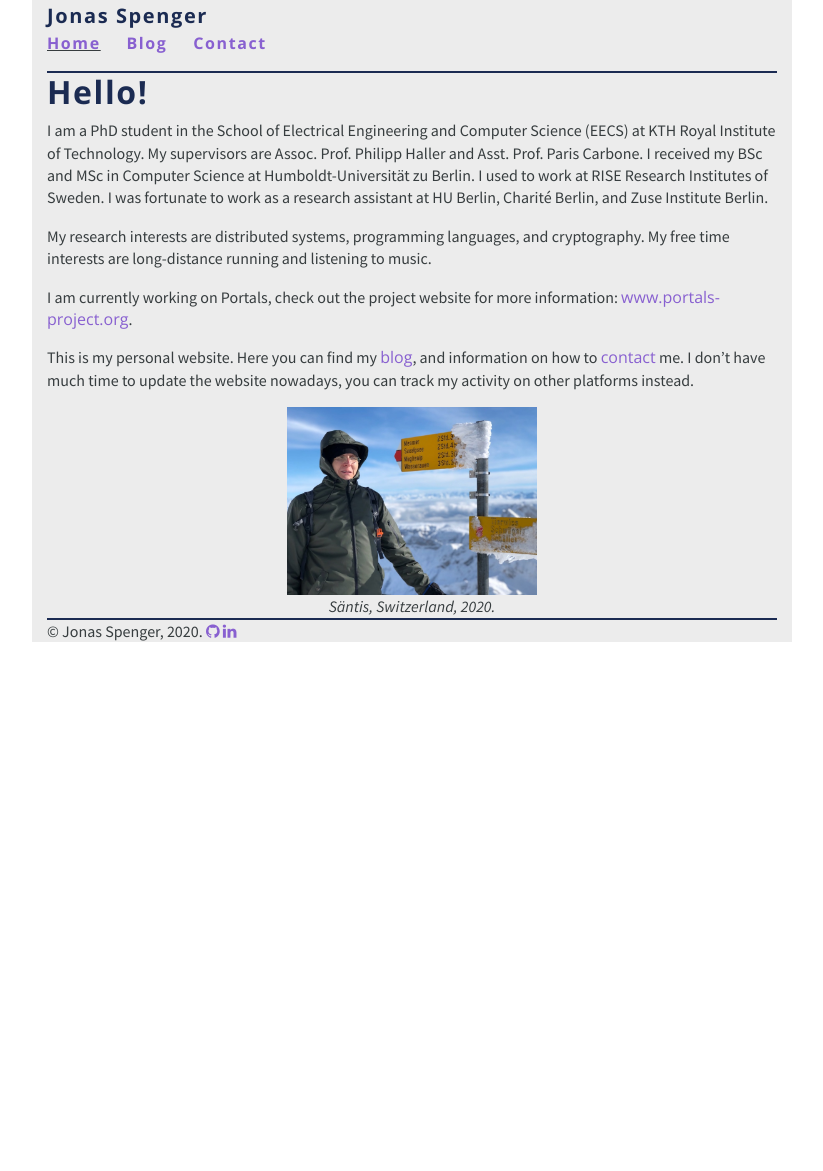
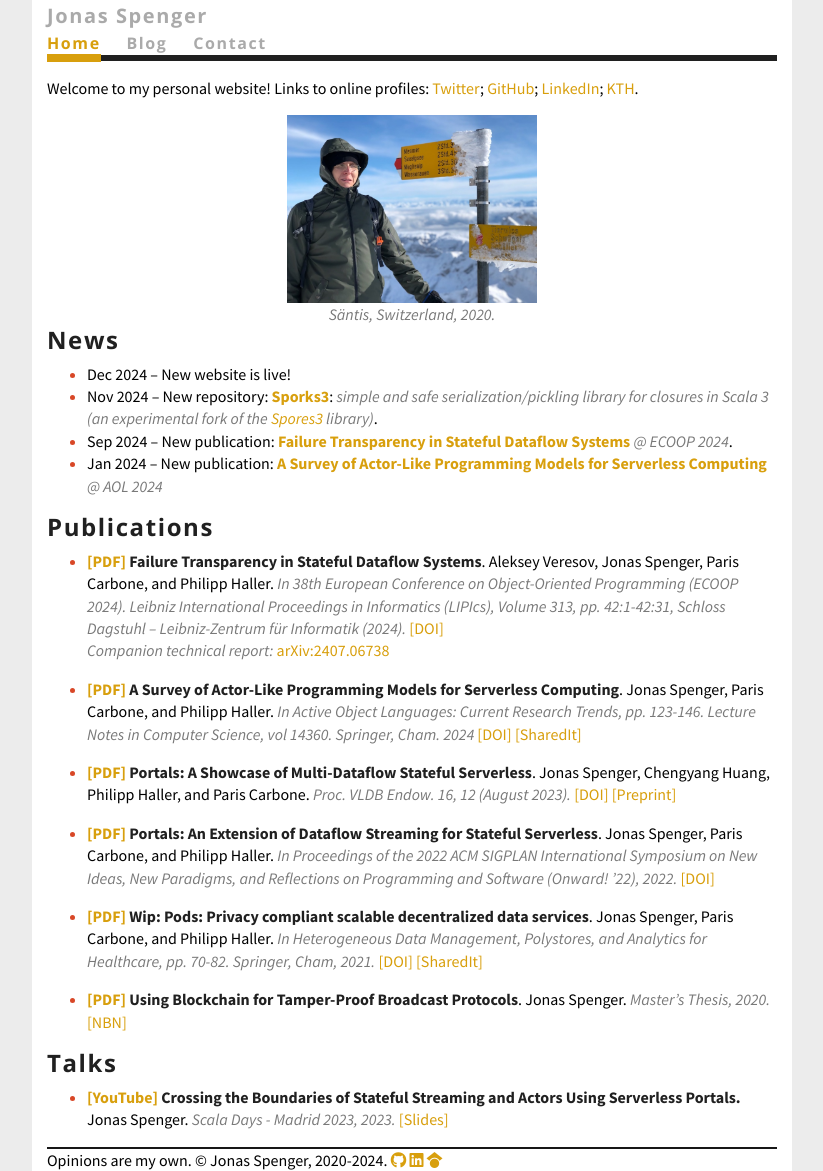
Before and after one commit to jspenger/jspenger.github.io, a Jekyll site: the page built from index.md, in a window 1280 px wide. Shown: the whole page, without its empty margins (228-1051 px from the left). Built offline with Jekyll 4.4.1, drawn with Linux system fonts in a browser that asks for light colours; before the commit the page ends 900 px from its top, so only the background shows below that.

Commit message:
New style

```diff
--- a/_layouts/default.html
+++ b/_layouts/default.html
@@ -5,8 +5,8 @@
     <meta charset="utf-8">
     <meta name="viewport" content="width=device-width, initial-scale=1, shrink-to-fit=no">
     <meta name="author" content="Jonas Spenger">
-    <title>{{ page.title }} | {{ page.author }}</title>
-    <link rel="stylesheet" href="https://cdnjs.cloudflare.com/ajax/libs/font-awesome/4.7.0/css/font-awesome.min.css">
+    <title>{{ page.title }} - {{ page.author }}</title>
+    <link rel="stylesheet" href="https://cdnjs.cloudflare.com/ajax/libs/font-awesome/6.7.1/css/all.min.css" integrity="sha512-5Hs3dF2AEPkpNAR7UiOHba+lRSJNeM2ECkwxUIxC1Q/FLycGTbNapWXB4tP889k5T5Ju8fs4b1P5z/iB4nMfSQ==" crossorigin="anonymous" referrerpolicy="no-referrer" />
     <link rel="stylesheet" href="https://stackpath.bootstrapcdn.com/bootstrap/4.5.0/css/bootstrap.min.css" integrity="sha384-9aIt2nRpC12Uk9gS9baDl411NQApFmC26EwAOH8WgZl5MYYxFfc+NcPb1dKGj7Sk" crossorigin="anonymous">
     <link href="https://fonts.googleapis.com/css2?family=Open+Sans:ital,wght@0,300;0,400;0,700;1,400;1,700&display=swap" rel="stylesheet">
     <link href="https://fonts.googleapis.com/css2?family=Source+Sans+Pro:ital,wght@0,300;0,400;0,700;1,400;1,700&display=swap" rel="stylesheet">
@@ -29,9 +29,11 @@
             {{ content }}
           </div>
           <footer>
-            © Jonas Spenger, 2020.
-            <a href="https://github.com/jspenger" title="GitHub"><i class="fa fa-github" aria-hidden="true"></i></a>
-            <a href="https://www.linkedin.com/in/jspenger" title="LinkedIn"><i class="fa fa-linkedin" aria-hidden="true"></i></a>
+            Opinions are my own.
+            © Jonas Spenger, 2020-2024.
+            <a href="https://github.com/jspenger" title="GitHub"><i class="fa-brands fa-github" aria-hidden="true"></i></a>
+            <a href="https://www.linkedin.com/in/jspenger" title="LinkedIn"><i class="fa-brands fa-linkedin" aria-hidden="true"></i></a>
+            <a href="https://scholar.google.com/citations?user=nObyKzAAAAAJ" title="Google Scholar"><i class="fa-brands fa-google-scholar" aria-hidden="true"></i></a>
           </footer>
         </div>
       </div>
--- a/_layouts/post.html
+++ b/_layouts/post.html
@@ -11,7 +11,7 @@ layout: default
   {%if page.tags != empty %}<span>Tags: {% for tag in page.tags %}{{ tag }}{% if forloop.last %}{% else %}, {% endif %}{% endfor %}.</span><br/>{% endif %}
   <span>There are likely some errors I have missed, please  <a href="/contact">contact</a> me if you find any.</span><br/>
   <span>Check out more posts in the <a href="/blog">blog archive</a>.</span><br/>
-  <!-- {% if page.next %}
+  {% if page.next %}
     Next post: {{ page.next.date | date_to_string  }} - <a href="{{ page.next.url }}" title="{{ page.next.title }}">{{ page.next.title }}</a>
     <br/>
   {% endif %}
@@ -24,5 +24,5 @@ layout: default
     {% for post in site.posts limit:10 %}
       <li>{{ post.date | date_to_string  }} - <a href="{{ post.url }}" title="{{ post.title }}">{{ post.title }}</a></li>
     {% endfor %}
-  </ul> -->
+  </ul>
 </div>
--- a/css/main.css
+++ b/css/main.css
@@ -1,11 +1,12 @@
 body {
   line-height: 1.4rem;
-  color: #373D3F;
+  color: #000000;
+  background-color: #ececec;
   font-family: source sans pro;
 }
 
 div.maindiv {
-  background-color: #ececec;
+  background-color: #ffffff;
 }
 
 h1 {
@@ -30,34 +31,44 @@ h1, h2, h3, nav {
 }
 
 h1, h2, h3, h4, h5, h6, strong {
-  color: #1b2b52;
+  color: #202020;
   font-weight: bold;
 }
 
 a {
-  font-family: open sans;
   text-decoration: none;
-  color: #8860D0;
+  color: #d89f0d;
 }
 
-a.navbar-brand, a:hover {
-  color: #1b2b52;
+a.navbar-brand {
+  color: #aaaaaa;
+}
+
+a:hover {
+  color: #aaaaaa;
 }
 
 nav {
-  border: solid #1b2b52;
-  border-width: 0 0 2px 0;
+  border: solid #202020;
+  border-width: 0 0 6px 0;
   margin-bottom: 0px;
   font-weight: bold;
 }
 
 nav ul {
   padding: 0px;
+  margin: 0px;
 }
 
-nav ul li.active
+nav ul a
 {
-  text-decoration: underline;
+  color: #aaaaaa;
+}
+
+nav ul li.active a
+{
+  border-bottom: 8px solid #d89f0d;
+  color: #d89f0d;
 }
 
 nav ul li {
@@ -66,7 +77,7 @@ nav ul li {
 }
 
 footer {
-  border: solid #1b2b52;
+  border: solid #171717;
   border-width: 2px 0 0 0;
 }
 
@@ -76,13 +87,17 @@ code {
 }
 
 pre.highlight {
-  background-color: white;
+  background-color: #ffffff;
   padding: 0.25rem;
+}
+
+div.content {
+  padding-top: 1em;
 }
 
 div.meta {
   font-style: italic;
-  color: #8860D0;
+  color: #797979;
 }
 
 div.youtube-container {
@@ -101,5 +116,34 @@ iframe.youtube-iframe {
 }
 
 p.image {
-  background-color: white
+  background-color: #ffffff;
 }
+
+.pdf-icon::before {
+  font-family: 'Font Awesome 6 Free';
+  content: '\f1c1';
+  font-size: 2em;
+  color: #D84727;
+}
+
+.youtube-icon::before {
+  font-family: 'Font Awesome 6 Brands';
+  content: '\f16a';
+  font-size: 2em;
+  color: #D84727;
+}
+
+.news-icon::before {
+  font-family: 'Font Awesome 6 Free';
+  content: '\f519';
+  font-size: em;
+  color: #D84727;
+}
+
+em {
+  color: #797979;
+}
+
+div.content > ul > li::marker {
+  color: #D84727
+}
--- a/index.md
+++ b/index.md
@@ -1,21 +1,66 @@
 ---
 layout: default
-title: Hello, World!
+title: Home
 ---
 
-# Hello!
-I am a PhD student in the School of Electrical Engineering and Computer Science (EECS) at KTH Royal Institute of Technology. My supervisors are Assoc. Prof. Philipp Haller and Asst. Prof. Paris Carbone. I received my BSc and MSc in Computer Science at Humboldt-Universität zu Berlin. I used to work at RISE Research Institutes of Sweden. I was fortunate to work as a research assistant at HU Berlin, Charité Berlin, and Zuse Institute Berlin.
-
-My research interests are distributed systems, programming languages, and cryptography. My free time interests are long-distance running and listening to music.
-
-I am currently working on Portals, check out the project website for more information: [www.portals-project.org](https://www.portals-project.org/).
-
-This is my personal website. Here you can find my [blog](blog), and information on how to [contact](contact) me. I don't have much time to update the website nowadays, you can track my activity on other platforms instead.
+Welcome to my personal website! Links to online profiles: [Twitter](https://twitter.com/jonasspenger); [GitHub](https://github.com/jspenger); [LinkedIn](https://www.linkedin.com/in/jspenger); [KTH](https://www.kth.se/profile/jspenger).
 
 <div class="row">
-<div align="center" style="float: left">
+<div align="center">
   <img src="/assets/images/santis.jpg" width="33%"/>
   <br/>
   <em>Säntis, Switzerland, 2020.</em>
 </div>
 </div>
+
+## News
+* Dec 2024 -- New website is live!
+* Nov 2024 -- New repository: **[Sporks3](https://github.com/jspenger/sporks3)**: *simple and safe serialization/pickling library for closures in Scala 3 (an experimental fork of the [Spores3](https://github.com/phaller/spores3) library)*.
+* Sep 2024 -- New publication: **[Failure Transparency in Stateful Dataflow Systems](https://doi.org/10.4230/LIPIcs.ECOOP.2024.42)** *@ ECOOP 2024*.
+* Jan 2024 -- New publication: **[A Survey of Actor-Like Programming Models for Serverless Computing](https://doi.org/10.1007/978-3-031-51060-1_5)** *@ AOL 2024*
+
+## Publications
+
+* **[[PDF]](https://doi.org/10.4230/LIPIcs.ECOOP.2024.42)**
+**Failure Transparency in Stateful Dataflow Systems**.
+Aleksey Veresov, Jonas Spenger, Paris Carbone, and Philipp Haller.
+*In 38th European Conference on Object-Oriented Programming (ECOOP 2024). Leibniz International Proceedings in Informatics (LIPIcs), Volume 313, pp. 42:1-42:31, Schloss Dagstuhl – Leibniz-Zentrum für Informatik (2024).*
+[[DOI]](https://doi.org/10.4230/LIPIcs.ECOOP.2024.42)
+<br/> *Companion technical report:* [arXiv:2407.06738](https://arxiv.org/abs/2407.06738)
+
+* **[[PDF]](https://people.kth.se/~jspenger/pdfs/spenger23aol.pdf)**
+**A Survey of Actor-Like Programming Models for Serverless Computing**.
+Jonas Spenger, Paris Carbone, and Philipp Haller.
+*In Active Object Languages: Current Research Trends, pp. 123-146. Lecture Notes in Computer Science, vol 14360. Springer, Cham. 2024*
+[[DOI]](https://doi.org/10.1007/978-3-031-51060-1_5) [[SharedIt]](https://rdcu.be/dxwia)
+
+* **[[PDF]](https://www.vldb.org/pvldb/vol16/p4054-spenger.pdf)**
+**Portals: A Showcase of Multi-Dataflow Stateful Serverless**.
+Jonas Spenger, Chengyang Huang, Philipp Haller, and Paris Carbone.
+*Proc. VLDB Endow. 16, 12 (August 2023).*
+[[DOI]](https://doi.org/10.14778/3611540.3611619) [[Preprint]](https://people.kth.se/~jspenger/pdfs/spenger23vldb.pdf)
+
+* **[[PDF]](https://dl.acm.org/doi/pdf/10.1145/3563835.3567664)**
+**Portals: An Extension of Dataflow Streaming for Stateful Serverless**.
+Jonas Spenger, Paris Carbone, and Philipp Haller.
+*In Proceedings of the 2022 ACM SIGPLAN International Symposium on New Ideas, New Paradigms, and Reflections on Programming and Software (Onward! ’22), 2022.*
+[[DOI]](https://doi.org/10.1145/3563835.3567664)
+
+* **[[PDF]](https://people.kth.se/~jspenger/pdfs/spenger21poly.pdf)**
+**Wip: Pods: Privacy compliant scalable decentralized data services**.
+Jonas Spenger, Paris Carbone, and Philipp Haller.
+*In Heterogeneous Data Management, Polystores, and Analytics for Healthcare, pp. 70-82. Springer, Cham, 2021.*
+[[DOI]](https://doi.org/10.1007/978-3-030-93663-1_7) [[SharedIt]](https://rdcu.be/dxwj0)
+
+* **[[PDF]](https://nbn-resolving.org/urn:nbn:de:0297-zib-79165)**
+**Using Blockchain for Tamper-Proof Broadcast Protocols**.
+Jonas Spenger.
+*Master's Thesis, 2020.*
+[[NBN]](https://nbn-resolving.org/urn:nbn:de:0297-zib-79165)
+
+## Talks
+* **[[YouTube]](https://www.youtube.com/watch?v=Ctpif-uk7sw)**
+**Crossing the Boundaries of Stateful Streaming and Actors Using Serverless Portals.**
+Jonas Spenger.
+*Scala Days - Madrid 2023, 2023.*
+[[Slides]](https://people.kth.se/~jspenger/slides/spenger23scaladays-slides.pdf)
```
Also changed, not shown: _posts/2021-03-29-rust-language-test.md (deleted, +0 -32 lines), _posts/2022-07-01-scala-tricks.md (deleted, +0 -99 lines), favicon.ico (deleted).
